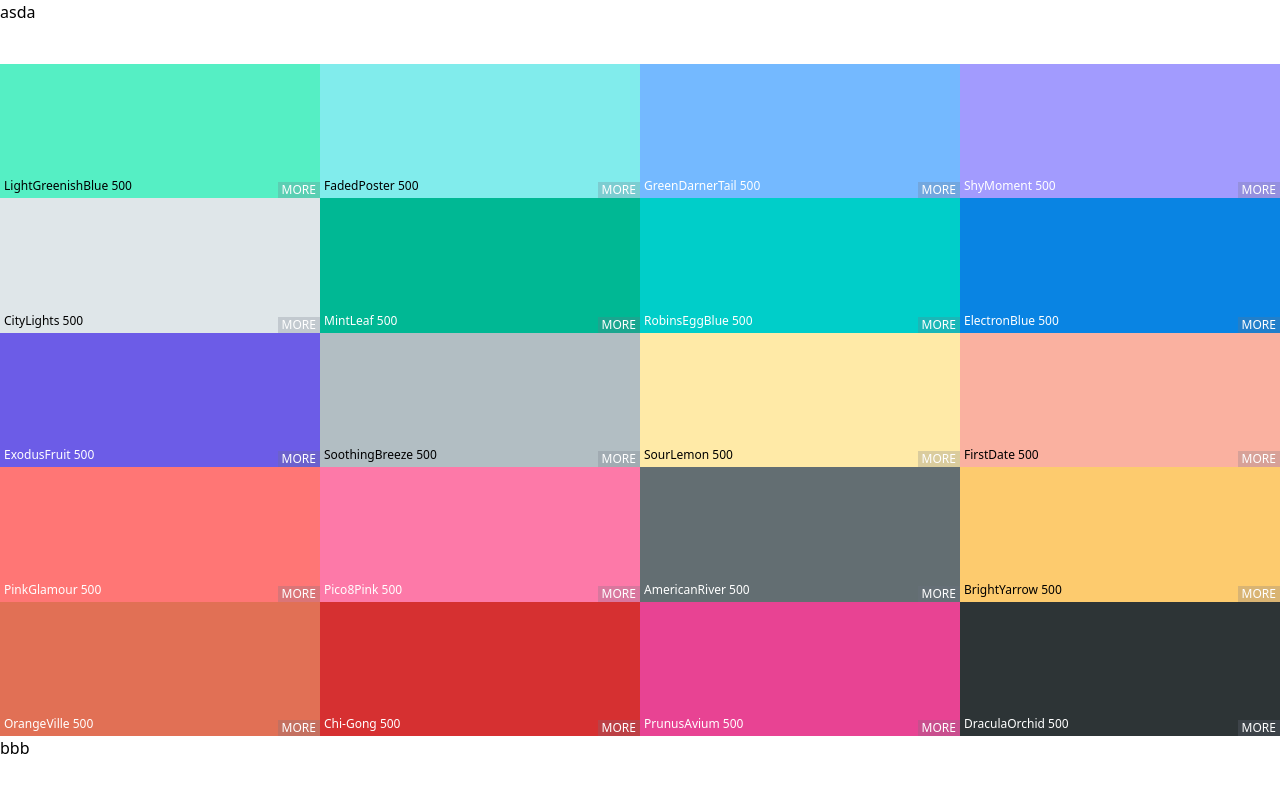
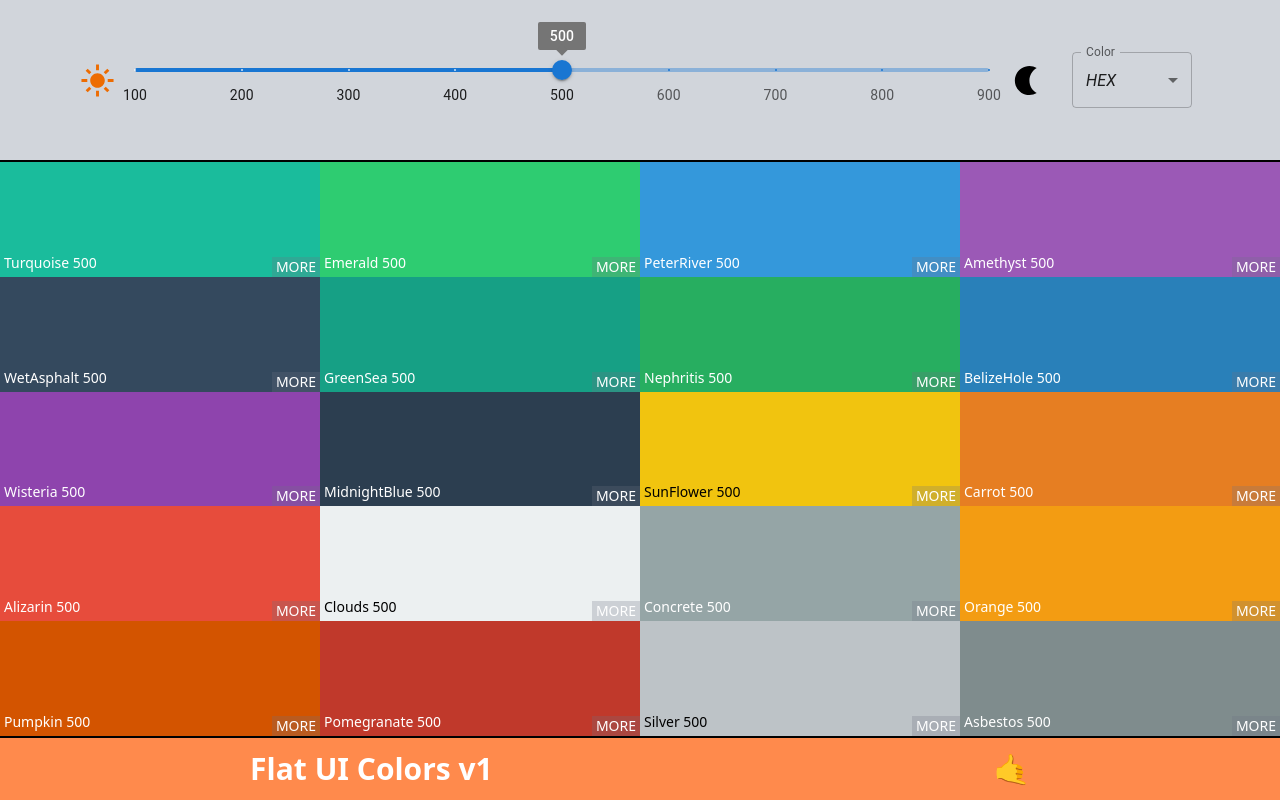
Before and after one commit to kemalaydik/colorify-react, a React (Create React App) app: page /palette/flat-ui-colors-american in a window 1280 px wide. Built offline with nearby package versions, Linux system fonts and the light colour scheme.

Commit message:
add slider,selectbox

```diff
--- a/src/App.js
+++ b/src/App.js
@@ -1,9 +1,13 @@
 import Palette from './Palette';
 import seedColors from './seedColors';
+import generatePalette from './colorHelpers';
+import React from 'react';
 const App = () => {
 	return (
 		<>
-			<Palette {...seedColors[3]} />
+			<React.StrictMode>
+				<Palette {...generatePalette(seedColors[1])} />
+			</React.StrictMode>
 		</>
 	);
 };
--- a/src/Palette.js
+++ b/src/Palette.js
@@ -1,14 +1,45 @@
 /* eslint-disable import/no-anonymous-default-export */
 import ColorCard from './ColorCard';
+import { useState } from 'react';
+import Slider from '@mui/material/Slider';
+import LightModeSharpIcon from '@mui/icons-material/LightModeSharp';
+import NightlightIcon from '@mui/icons-material/Nightlight';
+import SelectColor from './SelectColor';
 
-export default ({ paletteName, id, emoji, colors }) => (
-	<div className='flex flex-col min-h-screen'>
-		<header className='h-[8vh]'>asda</header>
-		<div className='grid grid-cols-1 md:grid-cols-4 grow'>
-			{colors.map(color => (
-				<ColorCard key={color.name} {...color} />
-			))}
+export default ({ paletteName, id, emoji, shades }) => {
+	const [level, setLevel] = useState(500);
+	const [colorMode, setColorMode] = useState('colorHex');
+
+	const changeColor = mode => setColorMode(mode);
+
+	const marks = [
+		{ value: 100, label: '100' },
+		{ value: 200, label: '200' },
+		{ value: 300, label: '300' },
+		{ value: 400, label: '400' },
+		{ value: 500, label: '500' },
+		{ value: 600, label: '600' },
+		{ value: 700, label: '700' },
+		{ value: 800, label: '800' },
+		{ value: 900, label: '900' }
+	];
+	return (
+		<div className='flex flex-col min-h-screen'>
+			<header className='flex items-center gap-5 h-[6vh] bg-gray-300 p-20 border-b-2 border-b-black'>
+				<LightModeSharpIcon color='warning' fontSize='large' />
+				<Slider aria-label='shades' defaultValue={500} valueLabelDisplay='on' step={100} marks={marks} min={100} max={900} onChange={el => setLevel(el.target.value)} />
+				<NightlightIcon fontSize='large' />
+				<SelectColor changeColor={changeColor} colorMode={colorMode} />
+			</header>
+			<div className='grid grid-cols-1 mt-0 md:grid-cols-4 grow'>
+				{shades[level].map(color => (
+					<ColorCard key={color.name} {...color} colorMode={color[colorMode]} />
+				))}
+			</div>
+			<footer className='h-[8vh] bg-orange-400 text-3xl flex justify-around items-center text-white border-t-black border-t-2 font-bold'>
+				<p>{paletteName}</p>
+				<p>{emoji}</p>
+			</footer>
 		</div>
-		<footer className='h-[8vh]'>bbb</footer>
-	</div>
-);
+	);
+};
--- /dev/null
+++ b/src/SelectColor.js
@@ -0,0 +1,37 @@
+import InputLabel from '@mui/material/InputLabel';
+import MenuItem from '@mui/material/MenuItem';
+import FormControl from '@mui/material/FormControl';
+import Select from '@mui/material/Select';
+import { useState } from 'react';
+
+export default function ControlledOpenSelect({ changeColor, colorMode }) {
+	const [open, setOpen] = useState(false);
+
+	const handleChange = event => {
+		changeColor(event.target.value);
+	};
+
+	return (
+		<div>
+			<FormControl sx={{ m: 1, minWidth: 120 }}>
+				<InputLabel id='demo-controlled-open-select-label'>Color</InputLabel>
+				<Select
+					labelId='demo-controlled-open-select-label'
+					id='demo-controlled-open-select'
+					open={open}
+					onClose={() => setOpen(false)}
+					onOpen={() => setOpen(true)}
+					value={colorMode}
+					label='Color'
+					onChange={handleChange}>
+					<MenuItem value='colorHex'>
+						<em>HEX</em>
+					</MenuItem>
+					<MenuItem value='colorRgb'>RGB</MenuItem>
+					<MenuItem value='colorRgba'>RGBA</MenuItem>
+					<MenuItem value='colorHsl'>HSL</MenuItem>
+				</Select>
+			</FormControl>
+		</div>
+	);
+}
--- a/src/colorCard.js
+++ b/src/colorCard.js
@@ -1,13 +1,12 @@
 /* eslint-disable import/no-anonymous-default-export */
-import chroma from 'chroma-js';
+
 import copy from 'copy-to-clipboard';
 import { useState } from 'react';
 
-export default ({ name, color }) => {
+export default ({ name, colorHex, overlayTextColorBool, colorMode }) => {
 	const [copied, setCopied] = useState(false);
-	let textColor = chroma(color).luminance() < 0.5 ? 'white' : 'black';
 	const handleClick = () => {
-		copy(color);
+		copy(colorMode);
 		setCopied(
 			true,
 			setTimeout(() => {
@@ -18,19 +17,19 @@
 
 	return (
 		<>
-			<div style={{ backgroundColor: color }} className='relative flex items-end justify-between text-xs group'>
-				<p className='p-1' style={{ color: textColor }}>
-					{name} 500
+			<div style={{ backgroundColor: colorHex }} className='relative flex items-end justify-between text-sm group'>
+				<p className='p-1' style={{ color: overlayTextColorBool ? `white` : `black` }}>
+					{name}
 				</p>
 				<button className='absolute px-1 text-white duration-300 ease-out -translate-x-1/2 -translate-y-1/2 opacity-0 bg-gray-500/25 group-hover:opacity-100 top-1/2 left-1/2' onClick={handleClick}>
 					COPY
 				</button>
 				<button className='bottom-0 right-0 px-1 text-white bg-gray-500/25'>MORE</button>
 				<div
-					style={{ backgroundColor: color }}
+					style={{ backgroundColor: colorHex }}
 					className={`absolute duration-500 transform-gpu ease-in-out w-full h-full ${copied ? 'opacity-100 z-10 scale-[40]' : 'opacity-100 z-10 scale-0'}`}></div>
 			</div>
-			{copied && <p className={`fixed z-20 w-full py-5 text-xl italic text-white shadow-xl text-center bg-gray-500/50 top-1/2 opacity-0 animate-grow`}>COPIED {color}</p>}
+			{copied && <p className={`fixed z-20 w-full py-5 text-xl italic text-white shadow-xl text-center bg-gray-500/50 top-1/2 opacity-0 animate-grow`}>COPIED {colorMode}</p>}
 		</>
 	);
 };
--- /dev/null
+++ b/src/colorHelpers.js
@@ -0,0 +1,32 @@
+import chroma from 'chroma-js';
+
+const levels = [100, 200, 300, 400, 500, 600, 700, 800, 900];
+
+function generateScale(color) {
+	return chroma.scale([chroma(color).brighten(2), color, chroma(color).darken(2)]).colors(9);
+}
+
+function generateColor(color, name, shade) {
+	return {
+		name: name + ' ' + shade,
+		colorHex: color,
+		colorRgb: chroma(color).css(),
+		colorRgba: chroma(color).alpha(1).css('rgba'),
+		colorHsl: chroma(color).css('hsl'),
+		overlayTextColorBool: chroma(color).luminance() < 0.5 ? true : false
+	};
+}
+
+function generatePalette({ paletteName, id, emoji, colors }) {
+	const shades = colors.reduce((obj, color) => {
+		const scale = generateScale(color.color);
+		levels.forEach((level, i) => {
+			if (!obj[level]) obj[level] = [];
+			obj[level].push(generateColor(scale[i], color.name, levels[i]));
+		});
+		return obj;
+	}, {});
+	return { paletteName, id, emoji, shades };
+}
+
+export default generatePalette;
--- a/src/seedColors.js
+++ b/src/seedColors.js
@@ -1,3 +1,4 @@
+/* eslint-disable import/no-anonymous-default-export */
 export default [
 	{
 		paletteName: 'Material UI Colors',
```
